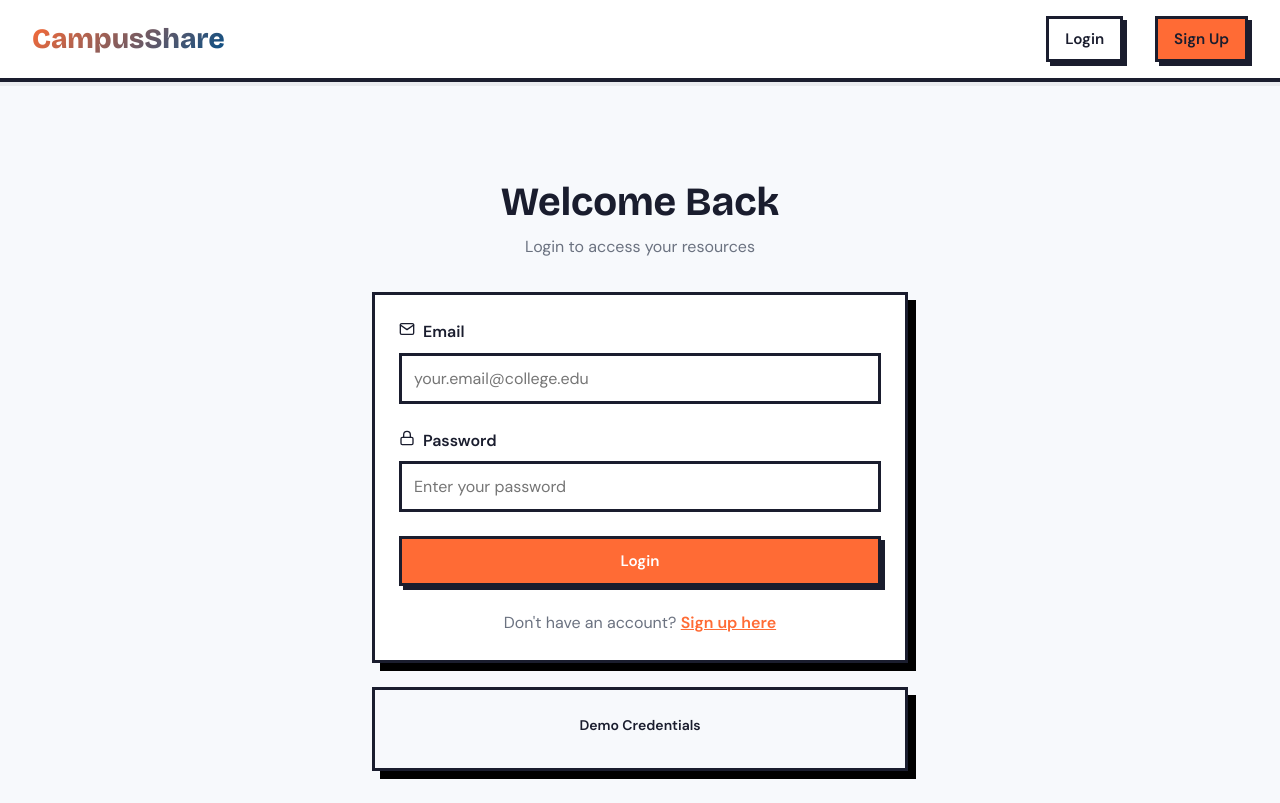
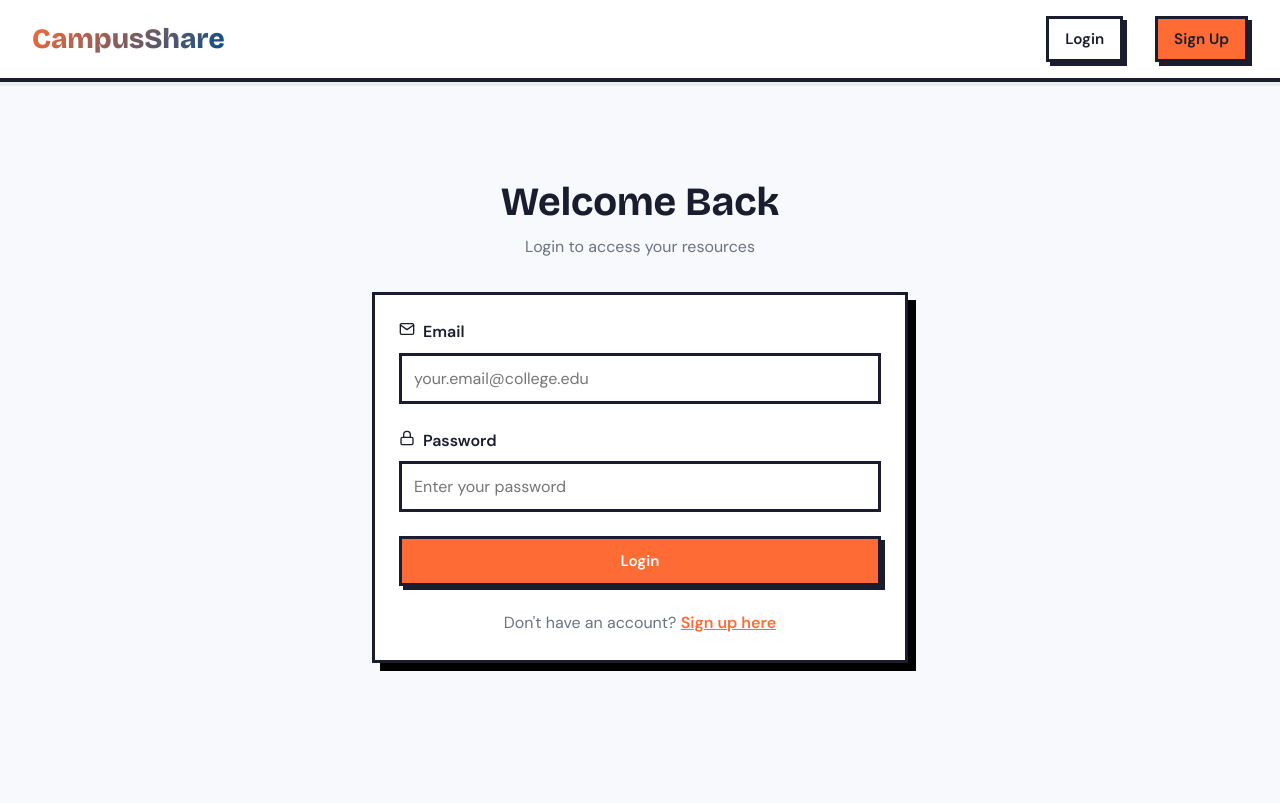
Before and after one commit to rajhemant076/campusshare-frontend, a React (Vite) app: page /login in a window 1280 px wide. Built offline with nearby package versions, Linux system fonts and the light colour scheme; no server answers.

Commit message:
login page update 2

```diff
--- a/src/pages/Login.jsx
+++ b/src/pages/Login.jsx
@@ -100,12 +100,7 @@ const Login = () => {
         </p>
       </div>
 
-      <div className="card" style={{ marginTop: '1.5rem', background: 'var(--bg-light)' }}>
-        <p style={{ fontSize: '0.875rem', textAlign: 'center', marginBottom: '0.5rem', fontWeight: 600 }}>
-          Demo Credentials
-        </p>
 
-      </div>
     </div>
   );
 };
```
